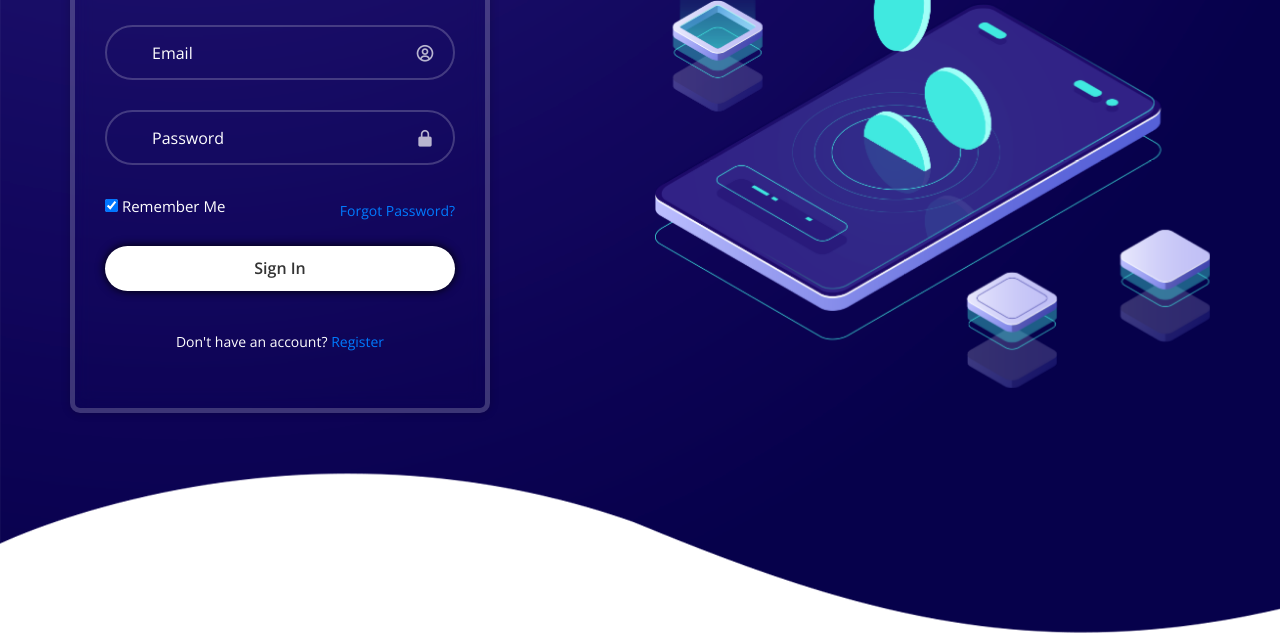
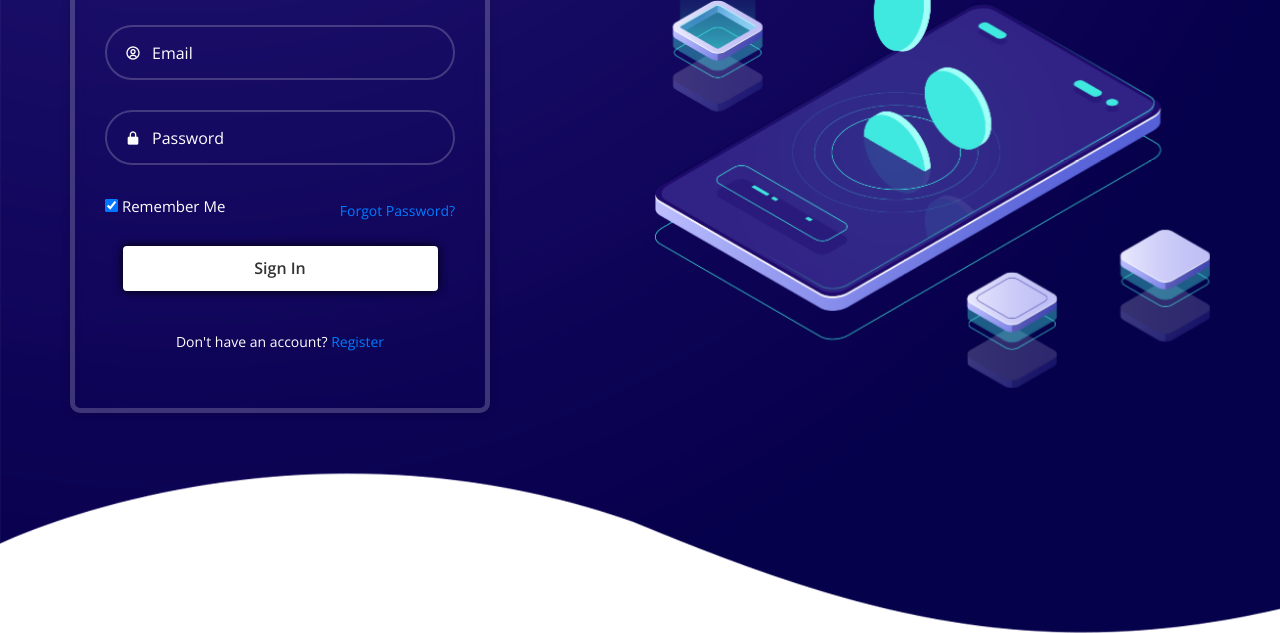
Before and after one commit to ChithmiDilaksha/Example-Project-1, a plain HTML site: page inogain-html/login.html in a window 1280 px wide. Shown: the part 219-852 px from the top of the page. Drawn offline with nearby package versions, Linux system fonts and the light colour scheme.

Commit message:
Update login_style.css

```diff
--- a/inogain-html/css/login_style.css
+++ b/inogain-html/css/login_style.css
@@ -84,24 +84,27 @@
 }
 
 .input-box i {
-    position: absolute;
-    right: 20px;
-    top: 50%;
-    transform: translateY(-50%);
-    font-size: 20px;
-    color: rgba(255, 255, 255, .7);
+position: absolute;
+  top: 50%;
+  left: 20px;
+  transform: translateY(-50%);
+  color: #fff;
 }
 
 .wrapper .btn {
-    width: 100%;
+    margin-left: 5%;
+    width: 90%;
     height: 45px;
     background: #fff;
     border: none;
     outline: none;
-    border-radius: 40px;
     box-shadow: 0 0 10px rgba(0, 0, 0, 1.0);
     cursor: pointer;
     font-size: 16px;
     color: #333;
     font-weight: 600;
 }
+/* Button hover effect */
+.btn:hover {
+    background: #0056b3;
+}
```
